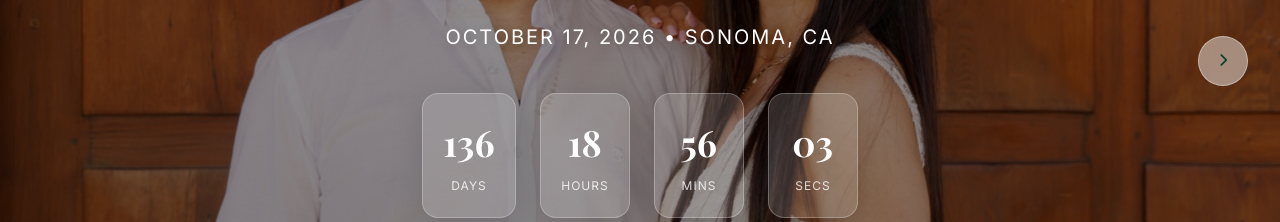
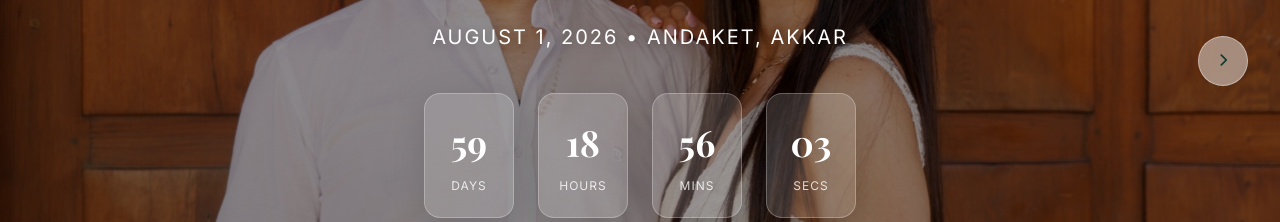
Before and after one commit to andrewh05/wedding-website, a plain HTML site: page index.html in a window 1280 px wide. Shown: the part 339-561 px from the top of the page. Drawn offline with nearby package versions, Linux system fonts and the light colour scheme; a web font is replaced by a local one.

Commit message:
feat: update wedding details and enhance timeline with new events and links

```diff
--- a/index.html
+++ b/index.html
@@ -59,7 +59,7 @@
         <div class="hero-content">
           <span class="hero-cursive" id="heroSubtitle">Save the Date</span>
           <h1 class="hero-title" id="heroTitle">Elissa & Elie</h1>
-          <p class="hero-details" id="heroMeta">October 17, 2026 &bull; Sonoma, CA</p>
+          <p class="hero-details" id="heroMeta">August 1, 2026 &bull; Andaket, Akkar</p>
 
           <!-- Countdown -->
           <div class="countdown-container" id="countdown">
--- a/script.js
+++ b/script.js
@@ -6,9 +6,9 @@
 // --- DEFAULT DEMO CONFIGURATION DATA ---
 const DEFAULT_CONFIG = {
   names: "Elissa & Elie",
-  date: "2026-10-17T16:00:00",
-  location: "Sonoma, CA",
-  venue: "The Secret Garden, Sonoma",
+  date: "2026-08-01T16:00:00",
+  location: "Andaket, Akkar",
+  venue: "Andaket, Akkar",
   subtitle: "Save the Date",
   heroImage: "./assets/hero_bg.jpeg",
   musicUrl: "https://www.soundhelix.com/examples/mp3/SoundHelix-Song-1.mp3",
@@ -25,10 +25,18 @@ const DEFAULT_CONFIG = {
     avatar: "./assets/groom.png"
   },
   timeline: [
-    { time: "04:00 PM", title: "The Ceremony", desc: "The Vows & Exchange of Rings at our lovely outdoor redwood canopy." },
-    { time: "05:00 PM", title: "Cocktail Hour", desc: "Enjoy live acoustic music, local wines, and gourmet signature appetizers." },
-    { time: "06:30 PM", title: "Grand Reception & Dinner", desc: "A gourmet 3-course dinner under the fairy lights, followed by toasts." },
-    { time: "09:00 PM", title: "Dancing & Send-off", desc: "Dancing the night away with the live band followed by a sparkler send-off." }
+    {
+      time: "07:00 PM",
+      title: "Church Ceremony",
+      desc: "Join us for the wedding ceremony.",
+      link: "https://maps.app.goo.gl/gFrVCpBx1EbSKi2n7"
+    },
+    {
+      time: "08:15 PM",
+      title: "Restaurant Reception",
+      desc: "Dinner and celebration with family and friends.",
+      link: "https://maps.app.goo.gl/BbCRaZZmNiuwDoFo7"
+    }
   ],
   registry: [
     { site: "Honeyfund", title: "Honeymoon Registry", desc: "Help us fund our dream honeymoon exploring the Greek Islands!", link: "#" },
@@ -290,6 +298,7 @@ function applyContent(config) {
           <span class="timeline-time">${item.time}</span>
           <h3 class="timeline-title">${item.title}</h3>
           <p class="timeline-desc">${item.desc}</p>
+          ${item.link ? `<a href="${item.link}" target="_blank" rel="noopener" class="btn btn-text timeline-link"><i class="fa-solid fa-location-dot"></i> Open map</a>` : ""}
         </div>
       `;
       timelineContainer.appendChild(timelineItem);
--- a/style.css
+++ b/style.css
@@ -517,6 +517,11 @@ h1, h2, h3, h4, h5, h6 {
 .timeline-desc {
   font-size: 0.9rem;
   color: var(--theme-text-light);
+}
+
+.timeline-link {
+  margin-top: 0.85rem;
+  font-size: 0.9rem;
 }
 
 /* Gallery Section */
```
Also changed, not shown: dashboard.js (+15 -7 lines).
